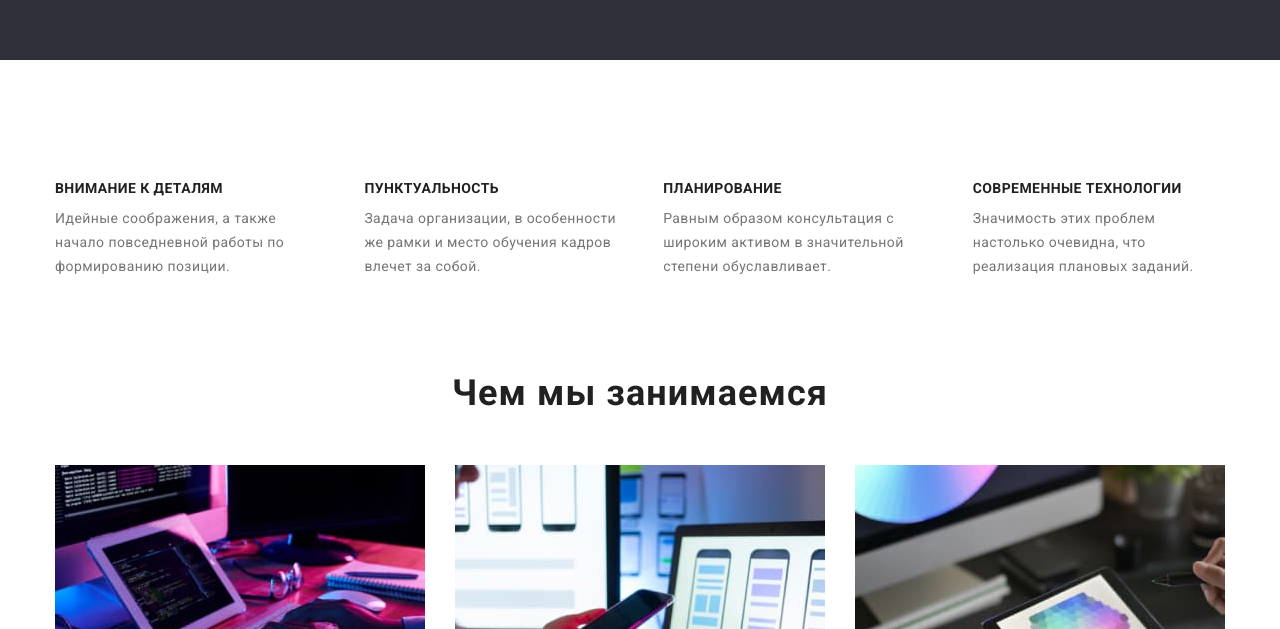
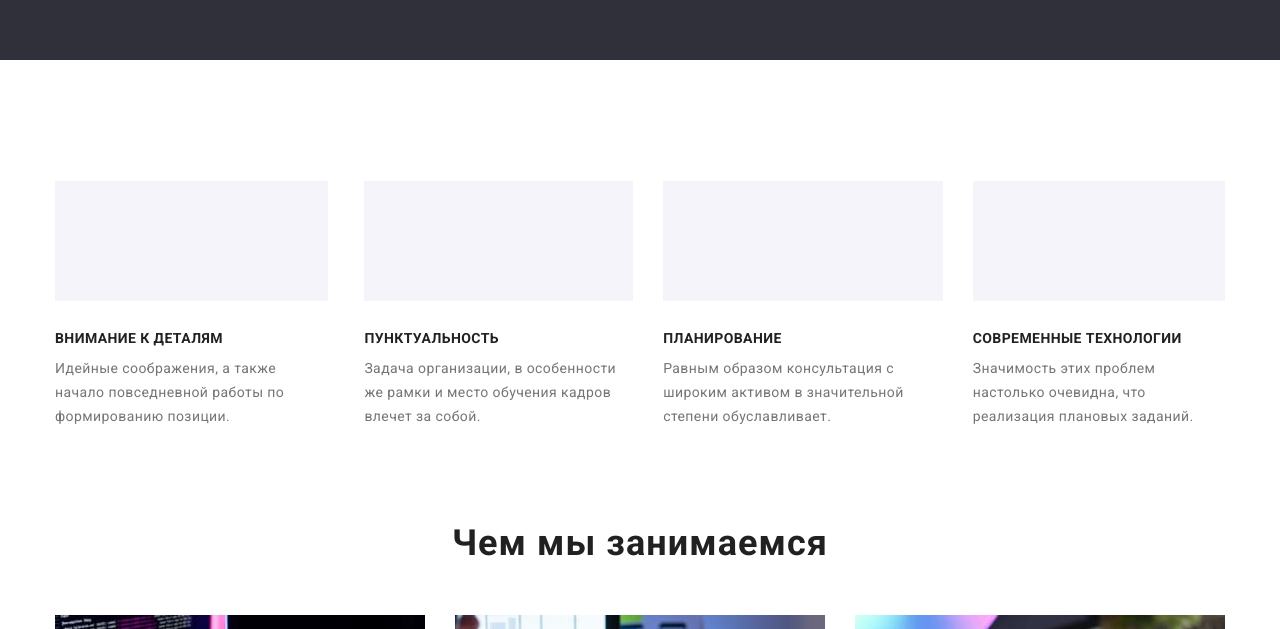
Before and after one commit to Nashweel/goit-markup-hw-04, a plain HTML site: page index.html in a window 1280 px wide. Shown: the part 702-1331 px from the top of the page. Drawn offline with nearby package versions, Linux system fonts and the light colour scheme.

Commit message:
Add "before" tag.

```diff
--- a/css/style.css
+++ b/css/style.css
@@ -14,6 +14,7 @@
   --accent-color: #2196f3;
   --primary-white-color: #ffffff;
   --footer-link-color: rgba(255, 255, 255, 0.6);
+  --secondary-bg-color: #F5F4FA;
 }
 
 *,
@@ -216,6 +217,16 @@ padding-top: 94px;
 
 .advantage-item:first-child {
   padding-right: 6px;
+}
+
+.advantage-item::before {
+  content: "";
+  margin-bottom: 30px;
+
+  display: block;
+  height: 120px;
+
+  background-color: var(--secondary-bg-color);
 }
 
 
```
